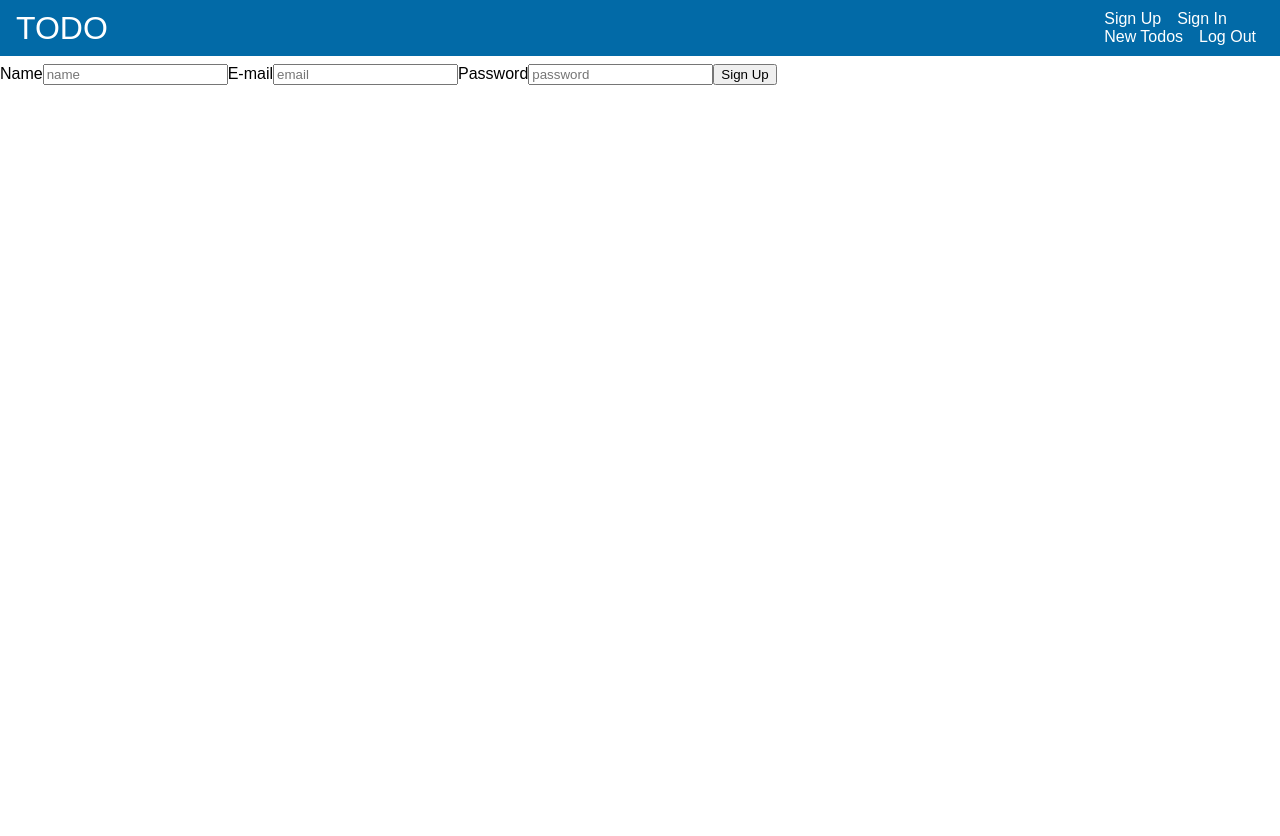
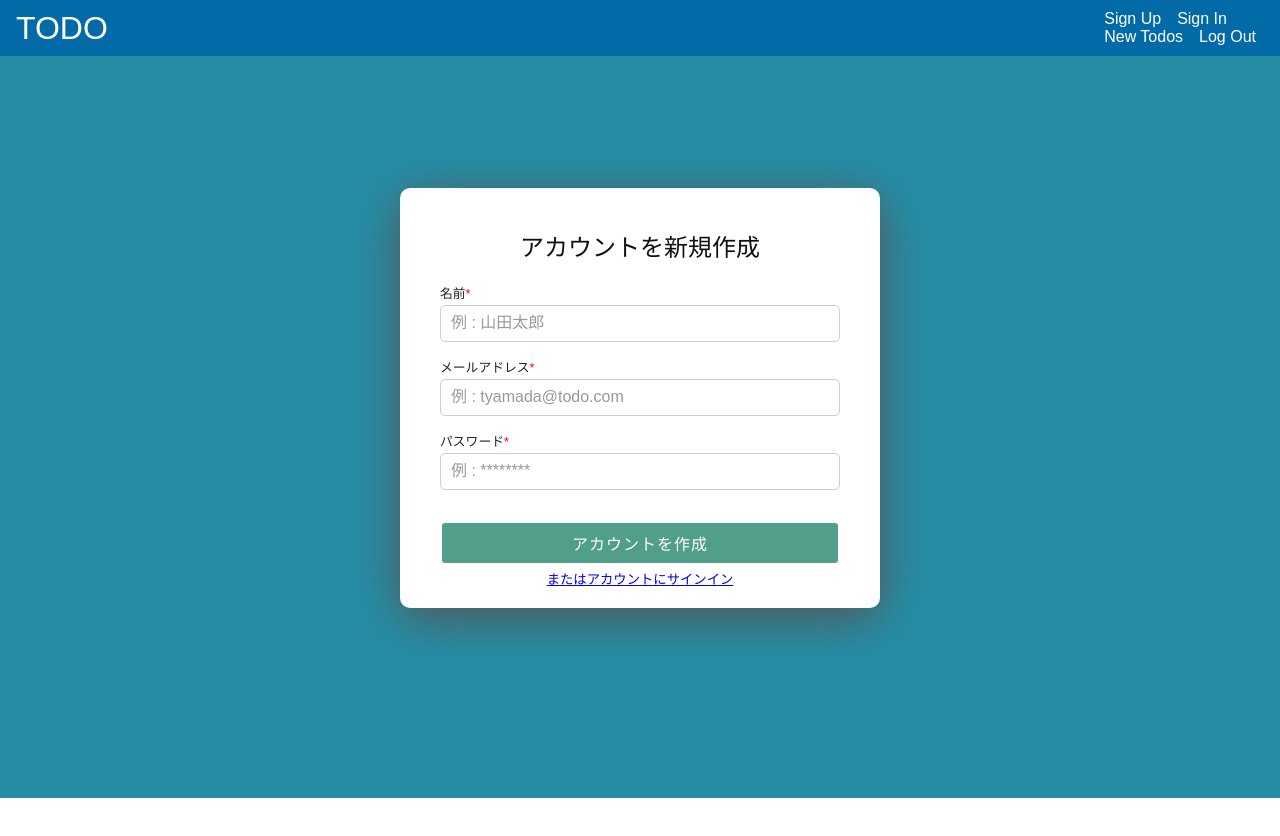
Before and after one commit to ha-matsumu/todo-with-typescript, a React (Create React App) app in the folder client/: page /users in a window 1280 px wide. Shown: the top 836 px of the page. After the commit the page ends 800 px from the top, so only its background shows below. Built offline with nearby package versions, Linux system fonts and the light colour scheme.

Commit message:
implement css and validation

```diff
--- a/client/src/App.tsx
+++ b/client/src/App.tsx
@@ -6,7 +6,7 @@ import Backdrop from './components/navbar/Backdrop/Backdrop';
 import SignIn from './components/auth/SignIn';
 import SignUp from './components/auth/SignUp';
 import TodoList from './components/todos/TodoList';
-import { UserProvider } from './store/contexts/userContext';
+import { SignUpProvider } from './store/contexts/SignUpContext';
 
 const App: React.FC = () => {
   const [sideDrawerOpen, setSideDrawerOpen] = useState(false);
@@ -31,9 +31,9 @@ const App: React.FC = () => {
       {backdrop}
       <main style={{ marginTop: '64px' }}>
         <Route exact path="/users/login" component={SignIn} />
-        <UserProvider>
+        <SignUpProvider>
           <Route exact path="/users/" component={SignUp} />
-        </UserProvider>
+        </SignUpProvider>
         <Route exact path="/todos/" component={TodoList} />
       </main>
     </div>
--- /dev/null
+++ b/client/src/components/auth/SignUp.css
@@ -0,0 +1,115 @@
+.wrapper {
+  margin-top: -66px;
+  height: 100vh;
+  width: 100%;
+  display: flex;
+  flex-direction: column;
+  justify-content: center;
+  align-items: center;
+  background-color: #258ea6;
+}
+
+.form-wrapper {
+  width: 70%;
+  max-width: 400px;
+  display: flex;
+  flex-direction: column;
+  padding: 20px 40px;
+  border-radius: 10px;
+  box-shadow: 0px 10px 50px #555;
+  background-color: #ffffff;
+}
+
+form {
+  width: 100%;
+  display: flex;
+  flex-wrap: wrap;
+}
+
+h2 {
+  text-align: center;
+  width: 100%;
+  color: #111;
+  font-weight: lighter;
+  font-family: -apple-system, BlinkMacSystemFont, "Segoe UI", Roboto, Oxygen,
+    Ubuntu, Cantarell, "Open Sans", "Helvetica Neue", sans-serif;
+}
+
+label {
+  font-size: 0.8em;
+  margin-bottom: 0.25em;
+  color: #222;
+  font-weight: lighter;
+}
+
+span {
+  color: red;
+}
+
+input {
+  padding: 10px 10px;
+  border-radius: 5px;
+  outline: none;
+  border: 1px solid #cfcfcf;
+}
+
+input::placeholder {
+  font-size: 1.2em;
+  font-weight: lighter;
+  color: #999;
+}
+
+input.error {
+  border: 1px solid red;
+}
+
+.errorMessage {
+  color: red;
+  font-size: 0.75em;
+  display: relative;
+}
+
+.userName,
+.email,
+.password {
+  display: flex;
+  flex-direction: column;
+  margin-bottom: 15px;
+}
+
+.userName,
+.email,
+.password {
+  width: 100%;
+}
+
+.createAccount {
+  width: 100%;
+  display: flex;
+  flex-direction: column;
+  align-items: center;
+}
+
+.createAccount input {
+  background-color: #519e8a;
+  color: #fff;
+  border: 2px solid #fff;
+  width: 100%;
+  margin-top: 1em;
+  padding: 8px 0px;
+  font-size: 1em;
+  font-weight: lighter;
+  letter-spacing: 1px;
+  margin-bottom: 0.25em;
+}
+
+.createAccount input:hover {
+  color: #519e8a;
+  background-color: #fff;
+  border: 2px solid #519e8a;
+}
+
+.createAccount small {
+  color: #999;
+  font-weight: lighter;
+}
--- a/client/src/components/auth/SignUp.tsx
+++ b/client/src/components/auth/SignUp.tsx
@@ -1,49 +1,156 @@
+/* eslint-disable jsx-a11y/label-has-for */
+/* eslint-disable jsx-a11y/label-has-associated-control */
 import React, { useState, useContext } from 'react';
-import { UserContext } from '../../store/contexts/userContext';
+import { SignUpContext } from '../../store/contexts/SignUpContext';
+import './SignUp.css';
 
-const SignUp: React.SFC = () => {
-  const { signUpUser } = useContext(UserContext);
-  const [name, setName] = useState('');
+interface InputData {
+  name: string;
+  email: string;
+  password: string;
+}
+
+const SignUp: React.FC = () => {
+  const { signUpUser } = useContext(SignUpContext);
+  const [name, setUserName] = useState('');
   const [email, setEmail] = useState('');
   const [password, setPassword] = useState('');
+  const [errors, setErrros] = useState({
+    name: '',
+    email: '',
+    password: '',
+  });
 
-  const signUpHandler = async (e: React.MouseEvent<HTMLElement, MouseEvent>) => {
+  // メールアドレス用の正規表現
+  const emailRegex = new RegExp(/^[a-zA-Z0-9.!#$%&’*+/=?^_`{|}~-]+@[a-zA-Z0-9-]+(?:\.[a-zA-Z0-9-]+)*$/);
+  // パスワード用の正規表現
+  const passwordRegex = new RegExp(
+    /^(?=[A-Z\d]{0,99}[a-z])(?=[a-z\d]{0,99}[A-Z])(?=[a-zA-Z]{0,99}\d)[a-zA-Z\d]{8,100}$/
+  );
+
+  // 新規登録処理
+  const signUpHandler = async (e: { preventDefault: () => void }) => {
     e.preventDefault();
-    const inputData = {
+    const inputData: InputData = {
       name,
       email,
       password,
-      userRoleId: 2, // 一般ユーザー
     };
+
+    // バリデーションエラーがある場合は、処理終了
+    if (validate(inputData)) return;
+
     try {
       await signUpUser(inputData);
-      return true;
+      // TODO: 後で、ページ遷移処理追加
     } catch (error) {
-      return false;
+      throw new Error(error);
     }
   };
 
+  // TODO:後でany型修正
+  // バリデーションチェック
+  const validate = (inputData: InputData): boolean => {
+    const valiedaedErrors = { ...errors };
+    let valid = false;
+
+    (Object.keys(inputData) as (keyof InputData)[]).forEach(key => {
+      const value = inputData[key];
+      switch (key) {
+        case 'name':
+          if (value.length <= 0) {
+            valiedaedErrors.name = '名前は必須です。';
+            valid = true;
+          } else {
+            valiedaedErrors.name = '';
+            valid = false;
+          }
+          break;
+        case 'email':
+          if (value.length === 0) {
+            valiedaedErrors.email = 'メールアドレスは必須です。';
+            valid = true;
+          } else if (!emailRegex.test(value)) {
+            valiedaedErrors.email = 'メールアドレスを入力してください。';
+            valid = true;
+          } else {
+            valiedaedErrors.email = '';
+            valid = false;
+          }
+          break;
+        case 'password':
+          if (!passwordRegex.test(value)) {
+            valiedaedErrors.password = '半角英大文字小文字、数字を含む8文字以上で入力してください。';
+            valid = true;
+          } else {
+            valiedaedErrors.password = '';
+            valid = false;
+          }
+          break;
+        default:
+          break;
+      }
+    });
+    setErrros(valiedaedErrors);
+    return valid;
+  };
+
   return (
-    <div>
-      <label htmlFor="name">
-        Name
-        <input id="name" type="text" placeholder="name" onChange={e => setName(e.target.value)} required />
-      </label>
-      <label htmlFor="email">
-        E-mail
-        <input id="email" type="email" placeholder="email" onChange={e => setEmail(e.target.value)} required />
-      </label>
-      <label htmlFor="password">
-        Password
-        <input
-          id="password"
-          type="password"
-          placeholder="password"
-          onChange={e => setPassword(e.target.value)}
-          required
-        />
-      </label>
-      <button onClick={signUpHandler}>Sign Up</button>
+    <div className="wrapper">
+      <div className="form-wrapper">
+        <h2>アカウントを新規作成</h2>
+        <form onSubmit={signUpHandler} noValidate>
+          <div className="userName">
+            <label htmlFor="userName">
+              名前
+              <span>*</span>
+            </label>
+            <input
+              type="text"
+              className={errors.name ? 'error' : undefined}
+              placeholder="例 : 山田太郎"
+              name="userName"
+              onChange={e => setUserName(e.target.value)}
+              required
+            />
+            <span className="error-message">{errors.name}</span>
+          </div>
+          <div className="email">
+            <label htmlFor="email">
+              メールアドレス
+              <span>*</span>
+            </label>
+            <input
+              type="email"
+              className={errors.email ? 'error' : undefined}
+              placeholder="例 : tyamada@todo.com"
+              name="email"
+              onChange={e => setEmail(e.target.value)}
+            />
+            <span className="error-message">{errors.email}</span>
+          </div>
+          <div className="password">
+            <label htmlFor="password">
+              パスワード
+              <span>*</span>
+            </label>
+            <input
+              type="password"
+              className={errors.password ? 'error' : undefined}
+              placeholder="例 : ********"
+              name="password"
+              onChange={e => setPassword(e.target.value)}
+            />
+            <span className="error-message">{errors.password}</span>
+          </div>
+          <div className="createAccount">
+            <input type="submit" value="アカウントを作成" />
+            <small>
+              <a href="/users/login">またはアカウントにサインイン</a>
+            </small>
+          </div>
+        </form>
+      </div>
     </div>
   );
 };
--- a/client/src/store/actions/auth/userActionCreator.ts
+++ b/client/src/store/actions/auth/signUp/signUpActionCreator.ts
@@ -1,4 +1,4 @@
-import { SignUpActionTypes } from './userActionTypes';
+import { SignUpActionTypes } from './signUpActionTypes';
 
 export const signUpRequest = (): SignUpActionTypes => ({
   type: 'SIGN_UP_REQUEST',
--- a/client/src/store/actions/auth/userActionTypes.ts
+++ b/client/src/store/actions/auth/signUp/signUpActionTypes.ts
@@ -1,4 +1,4 @@
-import { Action, PayloadAction } from '../../types';
+import { Action, PayloadAction } from '../../../types';
 
 export type SignUpActionTypes =
   | Action<'SIGN_UP_REQUEST'>
--- /dev/null
+++ b/client/src/store/contexts/SignUpContext.tsx
@@ -0,0 +1,46 @@
+import React, { createContext, useReducer } from 'react';
+import axios from 'axios';
+import userReducer, { SignUpInitialState, initialState } from '../reducers/signUpReducer';
+import { SignUpActionTypes } from '../actions/auth/signUp/signUpActionTypes';
+import { signUpFailuer, signUpRequest, signUpSuccess } from '../actions/auth/signUp/signUpActionCreator';
+
+interface Props {
+  children: React.ReactNode;
+}
+
+interface InputData {
+  email: string;
+  password: string;
+}
+
+interface ContextProps {
+  state: SignUpInitialState;
+  dispatch: React.Dispatch<SignUpActionTypes>;
+  signUpUser: Function;
+}
+
+const SignUpContext = createContext({} as ContextProps);
+
+const SignUpProvider: React.SFC<Props> = ({ children }: Props) => {
+  const [state, dispatch] = useReducer(userReducer, initialState);
+
+  const signUpUser = async (inputData: InputData) => {
+    try {
+      dispatch(signUpRequest());
+      await axios.post('/users/', {
+        ...inputData,
+        userRoleId: 2,
+      });
+      dispatch(signUpSuccess());
+    } catch (error) {
+      dispatch(signUpFailuer(error));
+
+      // TODO:エラーメッセージ表示処理の実装
+      // eslint-disable-next-line no-alert
+      alert(error);
+    }
+  };
+  return <SignUpContext.Provider value={{ state, dispatch, signUpUser }}>{children}</SignUpContext.Provider>;
+};
+
+export { SignUpContext, SignUpProvider };
--- a/client/src/store/contexts/userContext.tsx
+++ /dev/null
@@ -1,39 +0,0 @@
-import React, { createContext, useReducer } from 'react';
-import axios from 'axios';
-import userReducer, { SignUpInitialState, initialState } from '../reducers/userReducer';
-import { SignUpActionTypes } from '../actions/auth/userActionTypes';
-import { signUpFailuer, signUpRequest, signUpSuccess } from '../actions/auth/userActionCreator';
-
-interface Props {
-  children: React.ReactNode;
-}
-
-interface InputData {
-  email: string;
-  password: string;
-}
-
-interface ContextProps {
-  state: SignUpInitialState;
-  dispatch: React.Dispatch<SignUpActionTypes>;
-  signUpUser: Function;
-}
-
-const UserContext = createContext({} as ContextProps);
-
-const UserProvider: React.SFC<Props> = ({ children }: Props) => {
-  const [state, dispatch] = useReducer(userReducer, initialState);
-
-  const signUpUser = async (inputData: InputData) => {
-    try {
-      dispatch(signUpRequest());
-      await axios.post('/users/', inputData);
-      dispatch(signUpSuccess());
-    } catch (error) {
-      dispatch(signUpFailuer(error));
-    }
-  };
-  return <UserContext.Provider value={{ state, dispatch, signUpUser }}>{children}</UserContext.Provider>;
-};
-
-export { UserContext, UserProvider };
--- a/client/src/store/reducers/userReducer.ts
+++ b/client/src/store/reducers/signUpReducer.ts
@@ -1,4 +1,4 @@
-import { SignUpActionTypes } from '../actions/auth/userActionTypes';
+import { SignUpActionTypes } from '../actions/auth/signUp/signUpActionTypes';
 
 export interface SignUpInitialState {
   signingUp: boolean;
@@ -12,7 +12,7 @@ export const initialState: SignUpInitialState = {
   error: false,
 };
 
-const userReducer = (state: SignUpInitialState, action: SignUpActionTypes): SignUpInitialState => {
+const signUpReducer = (state: SignUpInitialState, action: SignUpActionTypes): SignUpInitialState => {
   switch (action.type) {
     case 'SIGN_UP_REQUEST':
       return {
@@ -37,4 +37,4 @@ const userReducer = (state: SignUpInitialState, action: SignUpActionTypes): Sign
   }
 };
 
-export default userReducer;
+export default signUpReducer;
```
